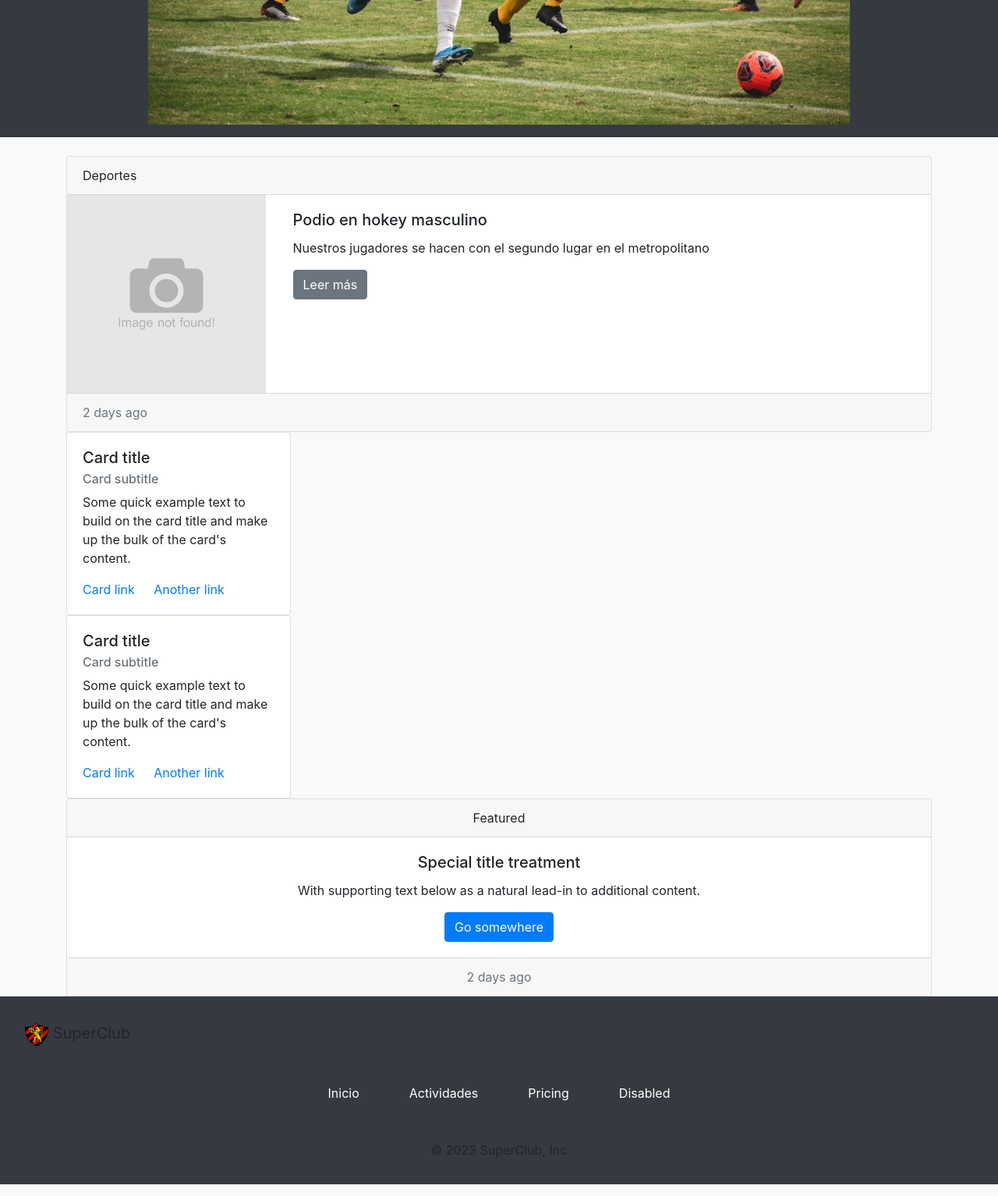
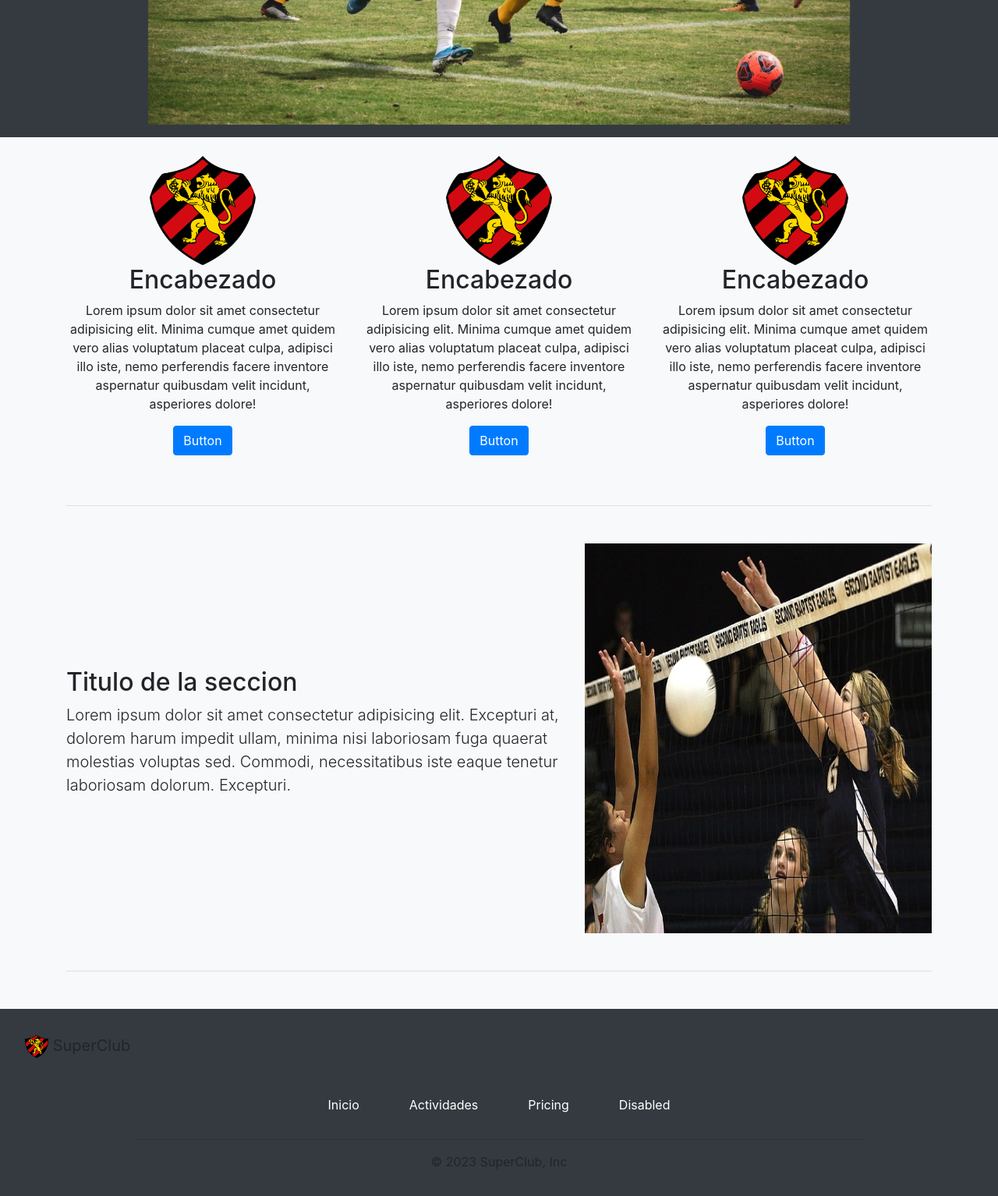
Before and after one commit to RoldanNatalia/CaC23655_Grupo2_AppMyClub, a Django app: page /AppMyClub/ in a window 1280 px wide. Shown: the part 530-2064 px from the top of the page at 78% size. Run offline with Django 4.2, Linux system fonts and the light colour scheme; some libraries are stand-ins or nearby versions.

Commit message:
base en postgres agregada y index retocado

```diff
--- a/core/templates/core/index.html
+++ b/core/templates/core/index.html
@@ -14,8 +14,10 @@
 {%endblock%}
 
 {% block content %}
-<!-- Carrusel -->
-<div id="carouselExampleControls" class="carousel slide p-3 bg-dark" data-ride="carousel">
+
+<!-- ------------------------- carrusel ------------------------- -->
+
+<div id="carouselExampleControls" class="carousel slide p-3 bg-dark mb-4" data-ride="carousel">
   <div class="carousel-inner rounded text-center">
     <div class="carousel-item active">
       <img class="d-block mx-auto " style="max-height: 75vh;"
@@ -40,58 +42,62 @@
   </a>
 </div>
 
-<div class="container mt-4">
-  <div class="card">
-    <div class="card-header">
-      Deportes
+<!-- ------------------------- anuncios ------------------------- -->
+
+<div class="container">
+  <div class="row">
+    <div class="col-lg-4 text-center">
+      <img class="rounded-circle" src="{% static 'core/img/escudo.png' %}" style="width: 140px; height: 140px;">
+      <h2>Encabezado</h2>
+      <p>
+        Lorem ipsum dolor sit amet consectetur adipisicing elit. Minima cumque amet quidem vero alias voluptatum placeat culpa, adipisci illo iste, nemo perferendis facere inventore aspernatur quibusdam velit incidunt, asperiores dolore!
+      </p>
+      <p>
+        <a name="" id="" class="btn btn-primary" href="#" role="button">Button</a>
+      </p>
+    </div>
+    <div class="col-lg-4 text-center">
+      <img class="rounded-circle" src="{% static 'core/img/escudo.png' %}" style="width: 140px; height: 140px;">
+      <h2>Encabezado</h2>
+      <p>
+        Lorem ipsum dolor sit amet consectetur adipisicing elit. Minima cumque amet quidem vero alias voluptatum placeat culpa, adipisci illo iste, nemo perferendis facere inventore aspernatur quibusdam velit incidunt, asperiores dolore!
+      </p>
+      <p>
+        <a name="" id="" class="btn btn-primary" href="#" role="button">Button</a>
+      </p>
+    </div>
+    <div class="col-lg-4 text-center">
+      <img class="rounded-circle" src="{% static 'core/img/escudo.png' %}" style="width: 140px; height: 140px;">
+      <h2>Encabezado</h2>
+      <p>
+        Lorem ipsum dolor sit amet consectetur adipisicing elit. Minima cumque amet quidem vero alias voluptatum placeat culpa, adipisci illo iste, nemo perferendis facere inventore aspernatur quibusdam velit incidunt, asperiores dolore!
+      </p>
+      <p>
+        <a name="" id="" class="btn btn-primary" href="#" role="button">Button</a>
+      </p>
     </div>
 
-    <div class="row">
-      <img class="card-img col-sm-3" src="{% static 'core/img/ejemplo.jpg' %}" alt="Card image cap">
+  </div>
+</div>
 
-      <div class="card-body col-sm-9">
-        <h5 class="card-title">Podio en hokey masculino</h5>
-        <p class="card-text">Nuestros jugadores se hacen con el segundo lugar en el metropolitano</p>
-        <a href="#" class="btn btn-secondary">Leer más</a>
+<div class="container mt-4">
+  <hr class="hr mt-5 mb-5">
+
+  <div class="row featurette">
+    <div class="col-md-7 d-flex align-items-sm-center">
+      <div>
+        <h2 class="featurette-heading">Titulo de la seccion</h2>
+
+        <p class="lead">Lorem ipsum dolor sit amet consectetur adipisicing elit. Excepturi at, dolorem harum impedit ullam, minima nisi laboriosam fuga quaerat molestias voluptas sed. Commodi, necessitatibus iste eaque tenetur laboriosam dolorum. Excepturi.</p>
       </div>
+
     </div>
 
-    <div class="card-footer text-muted">
-      2 days ago
+    <div class="col-md-5">
+      <img class="featurette-image img-fluid mx-auto" src="{% static 'core/img/volley.jpg' %}" alt="" style="width: 500px; height: 500px;">
     </div>
   </div>
 
-  <div class="card" style="width: 18rem;">
-    <div class="card-body">
-      <h5 class="card-title">Card title</h5>
-      <h6 class="card-subtitle mb-2 text-muted">Card subtitle</h6>
-      <p class="card-text">Some quick example text to build on the card title and make up the bulk of the card's content.</p>
-      <a href="#" class="card-link">Card link</a>
-      <a href="#" class="card-link">Another link</a>
-    </div>
-  </div>
-  <div class="card" style="width: 18rem;">
-    <div class="card-body">
-      <h5 class="card-title">Card title</h5>
-      <h6 class="card-subtitle mb-2 text-muted">Card subtitle</h6>
-      <p class="card-text">Some quick example text to build on the card title and make up the bulk of the card's content.</p>
-      <a href="#" class="card-link">Card link</a>
-      <a href="#" class="card-link">Another link</a>
-    </div>
-  </div>
-
-  <div class="card text-center">
-    <div class="card-header">
-      Featured
-    </div>
-    <div class="card-body">
-      <h5 class="card-title">Special title treatment</h5>
-      <p class="card-text">With supporting text below as a natural lead-in to additional content.</p>
-      <a href="#" class="btn btn-primary">Go somewhere</a>
-    </div>
-    <div class="card-footer text-muted">
-      2 days ago
-    </div>
-  </div>
+  <hr class="hr mt-5 mb-5">
 </div>
 {% endblock %}
```
Also changed, not shown: AppMyClub/settings.py (+16 -2 lines).
